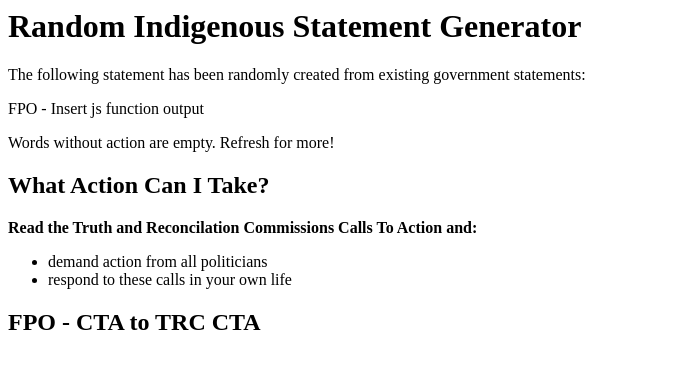
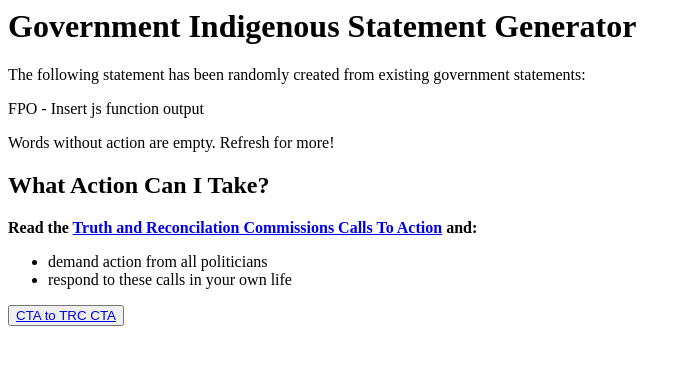
Before and after one commit to HatHeadNinja/iag, a website: page index.html in a window 1280 px wide. Shown: the whole page, without its empty margins (0-691 px from the left). Drawn offline with Linux system fonts and the light colour scheme.

Commit message:
copy updates. add cta button

```diff
--- a/index.html
+++ b/index.html
@@ -6,16 +6,16 @@
   <title>Empty Words</title>
 </head>
 <body>
-  <h1>Random Indigenous Statement Generator</h1>
+  <h1>Government Indigenous Statement Generator</h1>
   <p>The following statement has been randomly created from existing government statements:</p>
   <p>FPO - Insert js function output</p>
   <p>Words without action are empty. Refresh for more!</p>
   <h2>What Action Can I Take?</h2>
-  <p><b>Read the Truth and Reconcilation Commissions Calls To Action and:</b></p>
+  <p><b>Read the <a href='http://www.trc.ca/assets/pdf/Calls_to_Action_English2.pdf'>Truth and Reconcilation Commissions Calls To Action</a> and:</b></p>
   <ul>
     <li>demand action from all politicians</li>
     <li>respond to these calls in your own life</li>
   </ul>
-  <h2>FPO - CTA to TRC CTA</h2>
+  <button type="button"><a href='http://www.trc.ca/assets/pdf/Calls_to_Action_English2.pdf'>CTA to TRC CTA</a></button>
 </body>
 </html>
```
